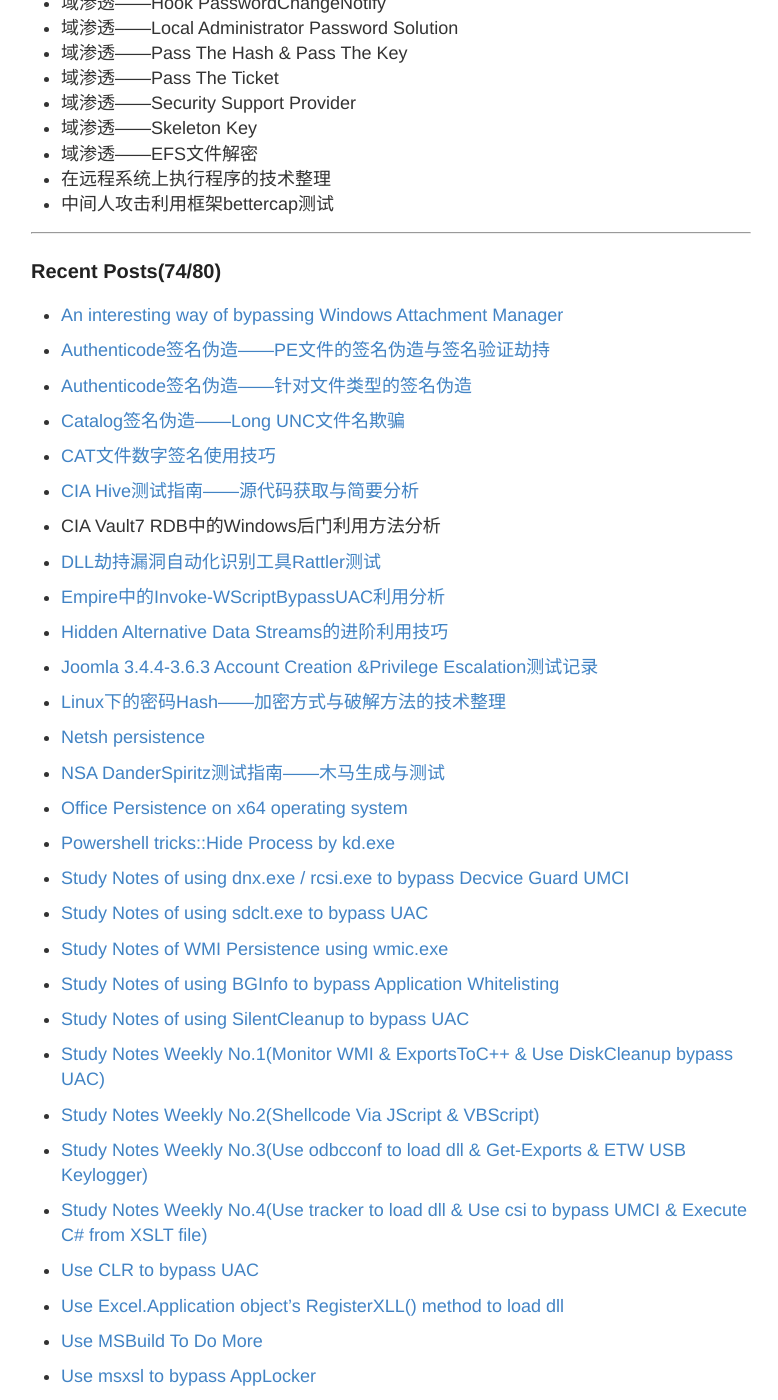
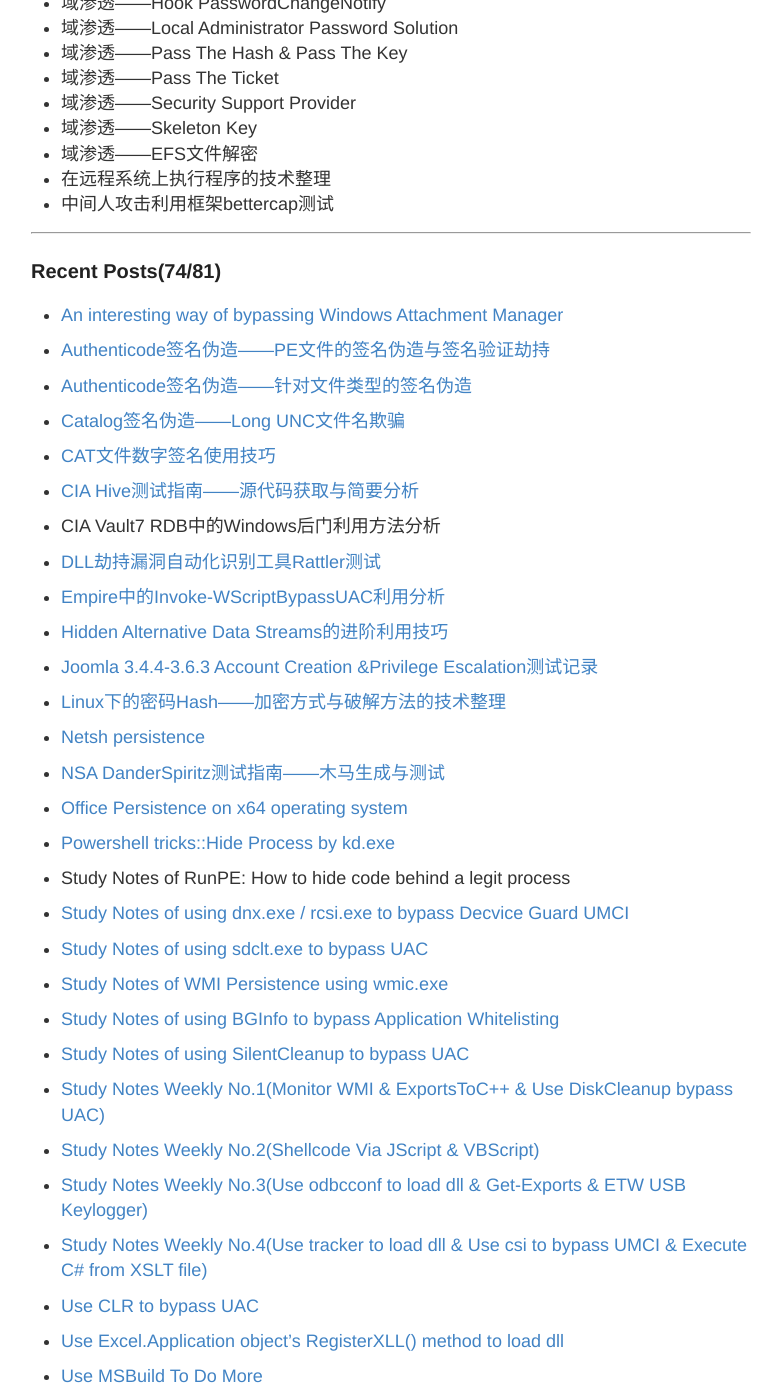
Before and after one commit to 3gstudent/backup-3gstudent.github.io, a Jekyll site: the page built from about.md, in a window 1280 px wide and 1400 px high, scrolled down 1726 px. Shown: the whole window, without its empty margins (249-1027 px from the left). Built offline with Jekyll 4.4.1, drawn with Linux system fonts in a browser that asks for light colours.

Commit message:
Update about.md

```diff
--- a/about.md
+++ b/about.md
@@ -68,7 +68,7 @@ Github:   [3gstudent](https://github.com/3gstudent)
 
 ---
 
-### Recent Posts(74/80)
+### Recent Posts(74/81)
 
 -
  [An interesting way of bypassing Windows Attachment Manager](https://3gstudent.github.io/3gstudent.github.io/An-interesting-way-of-bypassing-Windows-Attachment-Manager/)
@@ -117,6 +117,9 @@ Github:   [3gstudent](https://github.com/3gstudent)
 
 -
  [Powershell tricks::Hide Process by kd.exe](https://3gstudent.github.io/3gstudent.github.io/Powershell-tricks-Hide-Process-by-kd.exe/)
+
+-
+ Study Notes of RunPE: How to hide code behind a legit process
 
 -
  [Study Notes of using dnx.exe / rcsi.exe to bypass Decvice Guard UMCI](https://3gstudent.github.io/3gstudent.github.io/Study-Notes-of-using-dnx.exe-&-rcsi.exe-to-bypass-Decvice-Guard-UMCI/)
```
